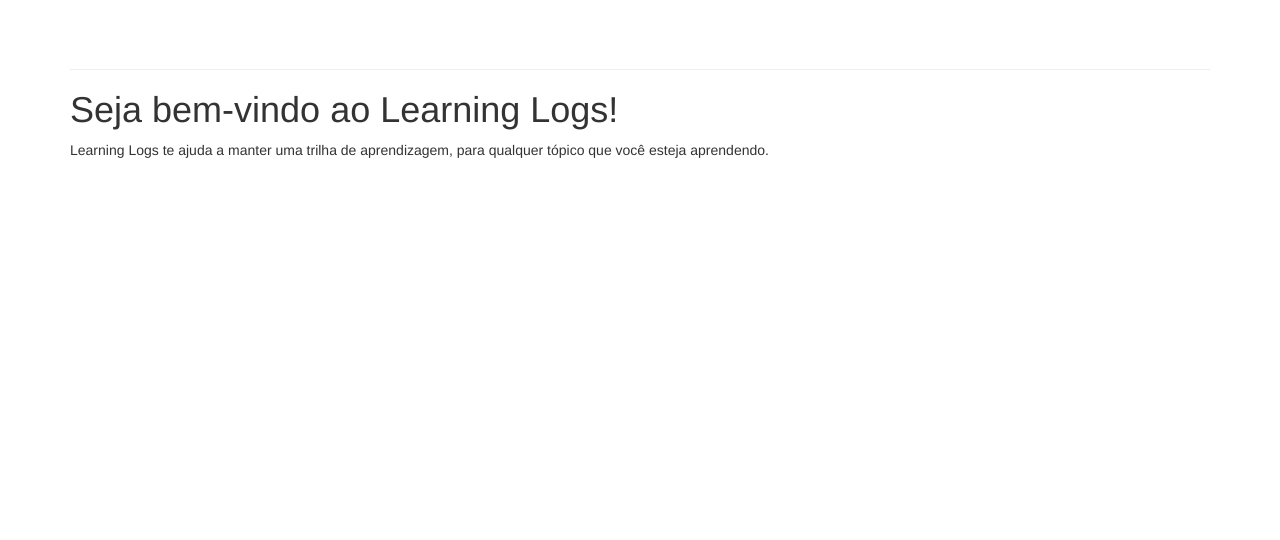
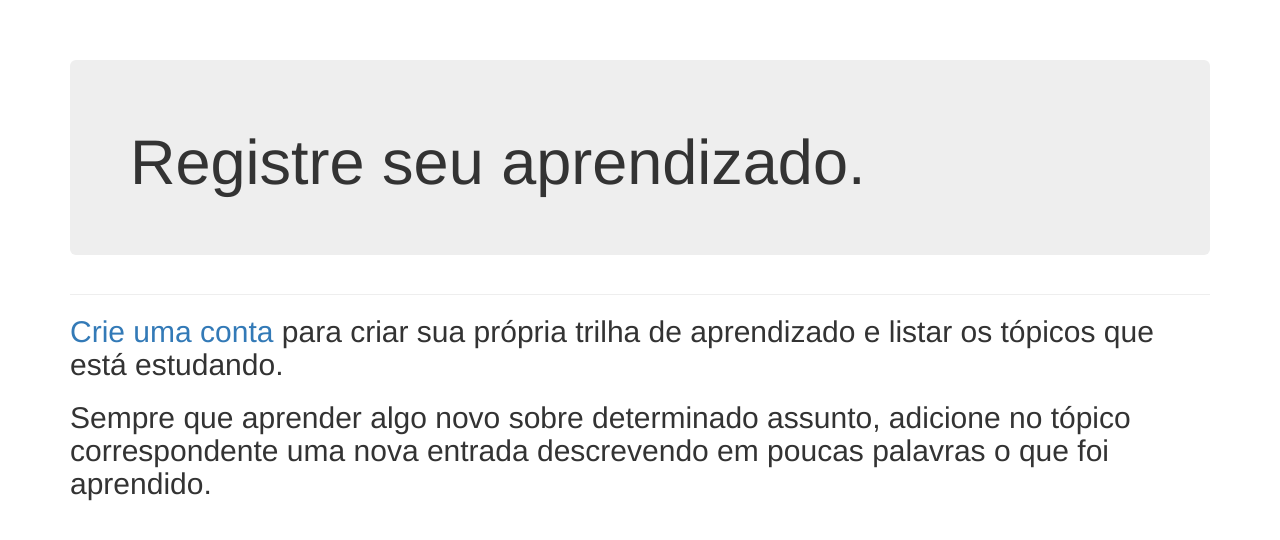
Before and after one commit to fabioTowers/learning_log, a Django app: page / in a window 1280 px wide. Shown: the part 51-591 px from the top of the page. Run offline with Django 3.2, Linux system fonts and the light colour scheme; some libraries are stand-ins or nearby versions.

Commit message:
Adicionado um estilo personalizado na página index

```diff
--- a/learning_logs/templates/learning_logs/index.html
+++ b/learning_logs/templates/learning_logs/index.html
@@ -4,9 +4,21 @@
     o conteúdo do tamplate pai-->
     {% extends "learning_logs/base.html" %}
     {% block titulo %}Home{% endblock titulo %}
+
+        <!--Jumbotron é uma classe que adiciona uma janela grande descrevendo brevemente as funcionalidades do site-->
+        {% block header %}
+            <div class="jumbotron">
+                <h1>Registre seu aprendizado.</h1>
+            </div>
+        {% endblock header %}
+
         <!--Tudo que não é herdado de um template pai fica
         dentro de um bloco content-->
         {% block content %}
-            <h1>Seja bem-vindo ao Learning Logs!</h1>
-            <p>Learning Logs te ajuda a manter uma trilha de aprendizagem, para qualquer tópico que você esteja aprendendo.</p>
+            <h2>
+                <a href="{% url 'users:register' %}">Crie uma conta</a> para criar sua própria trilha de aprendizado e listar os tópicos que está estudando.
+            </h2>
+            <h2>
+                Sempre que aprender algo novo sobre determinado assunto, adicione no tópico correspondente uma nova entrada descrevendo em poucas palavras o que foi aprendido.
+            </h2>
         {% endblock content %}
```
